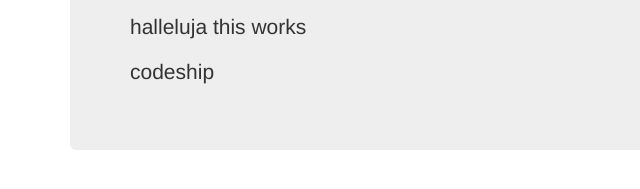
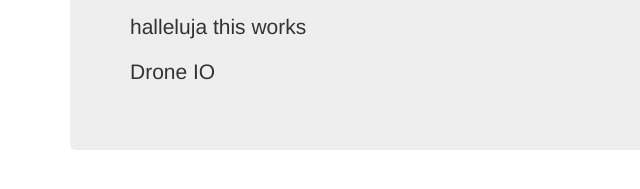
Before and after one commit to groenborg/Element-C, a website: page public/index.html in a window 1280 px wide. Shown: the part 233-422 px from the top of the page, 0-640 px from the left. Drawn offline with nearby package versions, Linux system fonts and the light colour scheme.

Commit message:
new frontpage

```diff
--- a/public/index.html
+++ b/public/index.html
@@ -20,7 +20,7 @@
                     <p>it's a brave new world</p>
                     <p> this rocks my socks</p>
                     <p> halleluja this works</p>
-					<p> codeship</p>
+					<p> Drone IO</p>
                 </div>
             </div>
         </div>
```
Also changed, not shown: test.txt (added).
